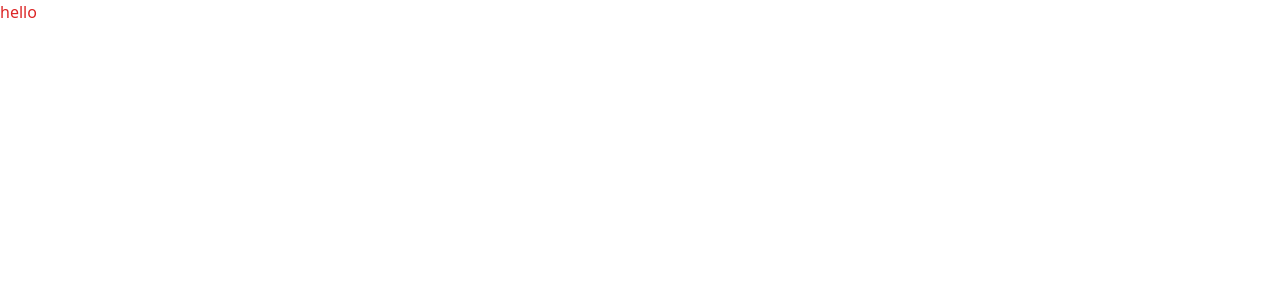
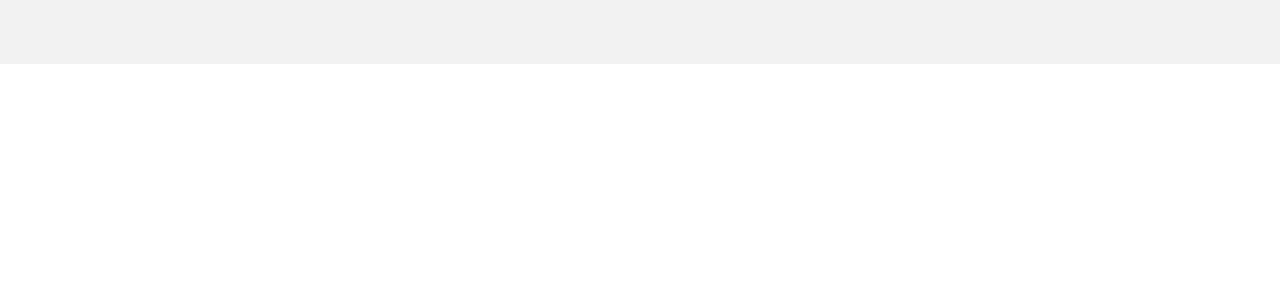
Before and after one commit to Liisagrant/CA-react-BazaarVerse, a React (Vite) app: page / in a window 1280 px wide. Shown: the top 300 px of the page. Built offline with nearby package versions, Linux system fonts and the light colour scheme.

Commit message:
added colors in tailwind and added small things in header

```diff
--- a/package.json
+++ b/package.json
@@ -10,7 +10,8 @@
   },
   "dependencies": {
     "react": "^18.2.0",
-    "react-dom": "^18.2.0"
+    "react-dom": "^18.2.0",
+    "react-router-dom": "^6.9.0"
   },
   "devDependencies": {
     "@types/react": "^18.0.28",
--- a/src/App.jsx
+++ b/src/App.jsx
@@ -1,11 +1,12 @@
 import { useState } from "react";
 import "./index.css";
+import Header from "./components/Global/Header";
 
 function App() {
   return (
-    <div>
-      <h1 className="text-red-600">hello</h1>
-    </div>
+    <>
+      <Header />
+    </>
   );
 }
 
--- /dev/null
+++ b/src/components/Global/Header.jsx
@@ -0,0 +1,24 @@
+import React, { useState } from "react";
+import { Link, NavLink } from "react-router-dom";
+
+export default function Header() {
+  const [isMobileMenuOpen, setIsMobileMenuOpen] = useState(false);
+
+  function toggleMobileMenu() {
+    setIsMobileMenuOpen(!isMobileMenuOpen);
+  }
+
+  return (
+    <header className="bg-background fixed top-0 left-0 right-0 z-20">
+      <div className="max-w-screen-lg mx-auto">
+        <div className="mx-auto max-w-7xl px-2 sm:px-4lg:px-8">
+          <div className="relative flex h-16 justify-between">
+            <div className="relative z-10 flex px-2 lg:px-0">
+              <div className="flex flex-shrink-0 items-center p-2"></div>
+            </div>
+          </div>
+        </div>
+      </div>
+    </header>
+  );
+}
--- a/tailwind.config.cjs
+++ b/tailwind.config.cjs
@@ -2,7 +2,19 @@
 module.exports = {
   content: ["./index.html", "./src/**/*.{js,ts,jsx,tsx}"],
   theme: {
-    extend: {},
+    extend: {
+      fontFamily: {
+        header: ["Montserrat", "sans-serif"],
+      },
+      colors: {
+        main: "#1A3D60",
+        secondary: "#F25F5C",
+        accent: "#797D7F",
+        background: "#F0F1F3",
+        Gray: "#A7A2A2",
+        text: "#333",
+      },
+    },
   },
   plugins: [],
 };
```
Also changed, not shown: src/assets/LOGO.svg (added), src/components/Global/Footer.js (added), 1 other file (tests, documents, lock files or other folders).
